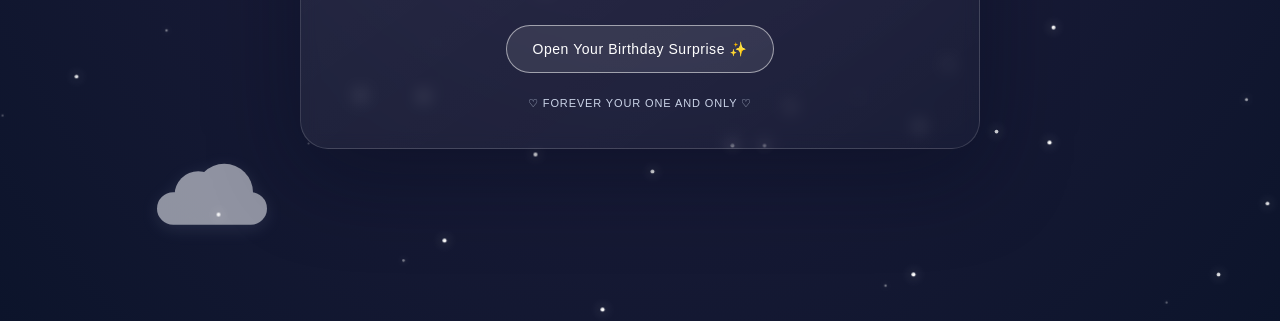
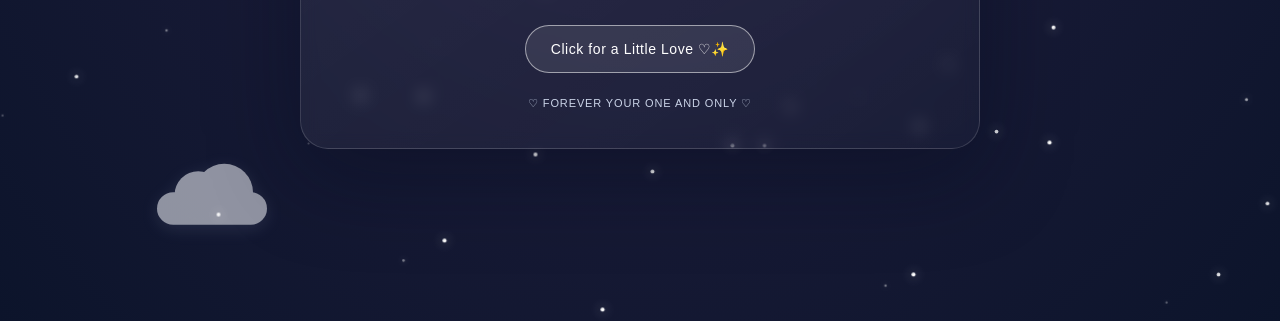
Before and after one commit to haghamohamadi12-lang/birthday-love, a plain HTML site: page index.html in a window 1280 px wide. Shown: the part 479-800 px from the top of the page. Drawn offline with Linux system fonts and the light colour scheme.

Commit message:
Update index.html

```diff
--- a/index.html
+++ b/index.html
@@ -46,7 +46,7 @@ button:hover{background:#ffffff30;transform:translateY(-2px);box-shadow:0 0 25px
   <h1>Happy Birthday,</h1>
   <h2>My One and Only <span class="heart">♥</span></h2>
   <p class="intro">No matter how many miles separate us, you will always have a special place in my heart.</p>
-  <button id="openBtn" type="button">Open Your Birthday Surprise ✨</button>
+  <button id="openBtn" type="button">Click for a Little Love ♡✨</button>
   <div class="hint">♡  FOREVER YOUR ONE AND ONLY  ♡</div>
   <article id="letter">
     <h3>To My One and Only, 🤍</h3>
```
